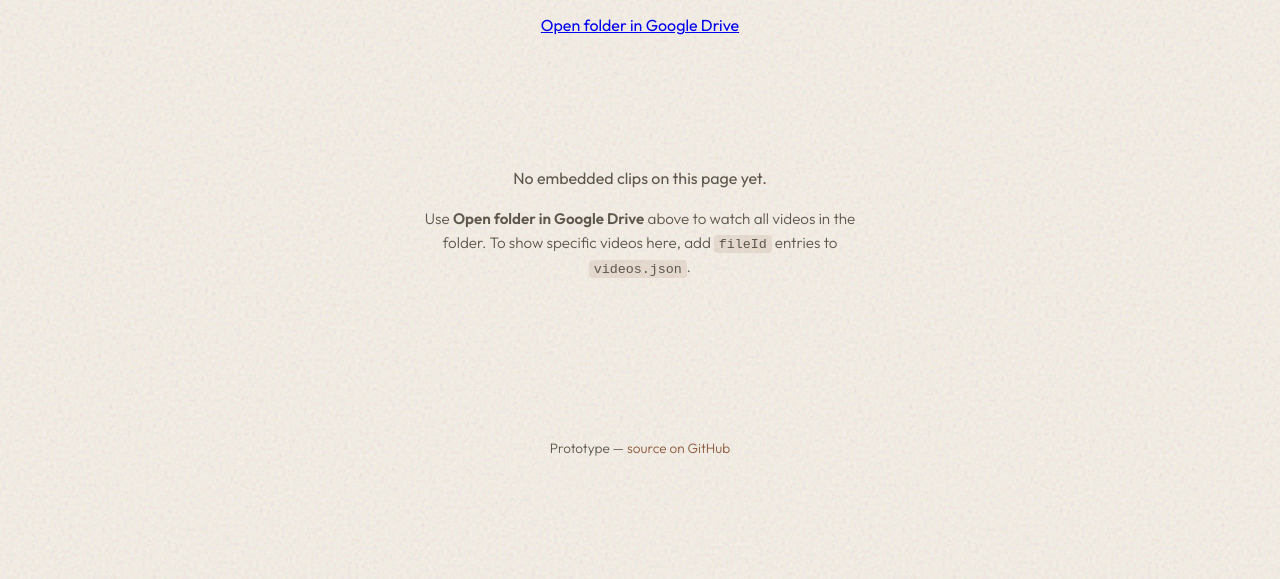
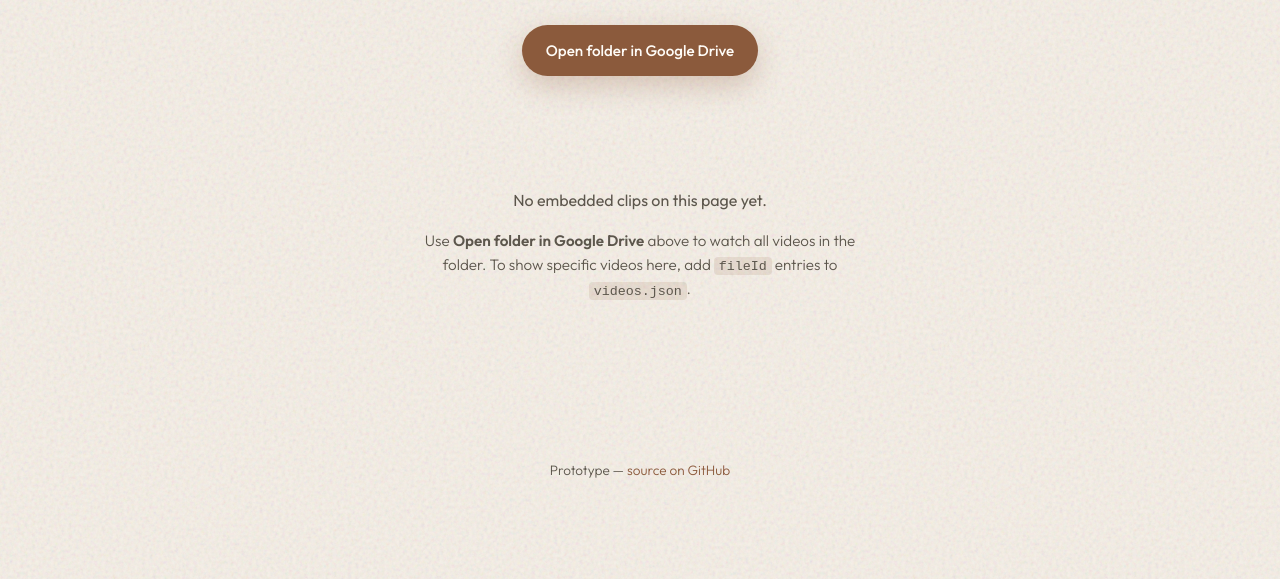
Before and after one commit to ndawg123/amys-childhood-videos, a plain HTML site: page index.html in a window 1280 px wide. Shown: the part 217-796 px from the top of the page. Drawn offline with Linux system fonts and the light colour scheme.

Commit message:
Add folder button styles and driveFolderUrl handling in app.js

```diff
--- a/app.js
+++ b/app.js
@@ -66,10 +66,15 @@ function render(items) {
 }
 
 async function load() {
+  const folderLink = document.getElementById("folder-link");
   try {
     const res = await fetch("./videos.json", { cache: "no-store" });
     if (!res.ok) throw new Error(String(res.status));
     const data = await res.json();
+    const folderUrl = typeof data.driveFolderUrl === "string" ? data.driveFolderUrl.trim() : "";
+    if (folderUrl && folderLink) {
+      folderLink.href = folderUrl;
+    }
     const items = Array.isArray(data.items) ? data.items : [];
     render(items);
   } catch {
--- a/styles.css
+++ b/styles.css
@@ -85,6 +85,37 @@ h1 {
   border-radius: 6px;
   background: var(--accent-soft);
   color: var(--ink);
+}
+
+.folder-cta {
+  margin: 1.75rem 0 0;
+}
+
+.btn-folder {
+  display: inline-flex;
+  align-items: center;
+  justify-content: center;
+  padding: 0.85rem 1.5rem;
+  font-family: var(--font-body);
+  font-size: 0.95rem;
+  font-weight: 500;
+  color: var(--card);
+  background: var(--accent);
+  border: none;
+  border-radius: 999px;
+  text-decoration: none;
+  box-shadow: 0 10px 28px rgba(139, 90, 60, 0.28);
+  transition: background 0.15s ease, transform 0.12s ease;
+}
+
+.btn-folder:hover {
+  background: #7a4e34;
+  transform: translateY(-1px);
+}
+
+.btn-folder:focus-visible {
+  outline: 2px solid var(--accent);
+  outline-offset: 3px;
 }
 
 main {
```
